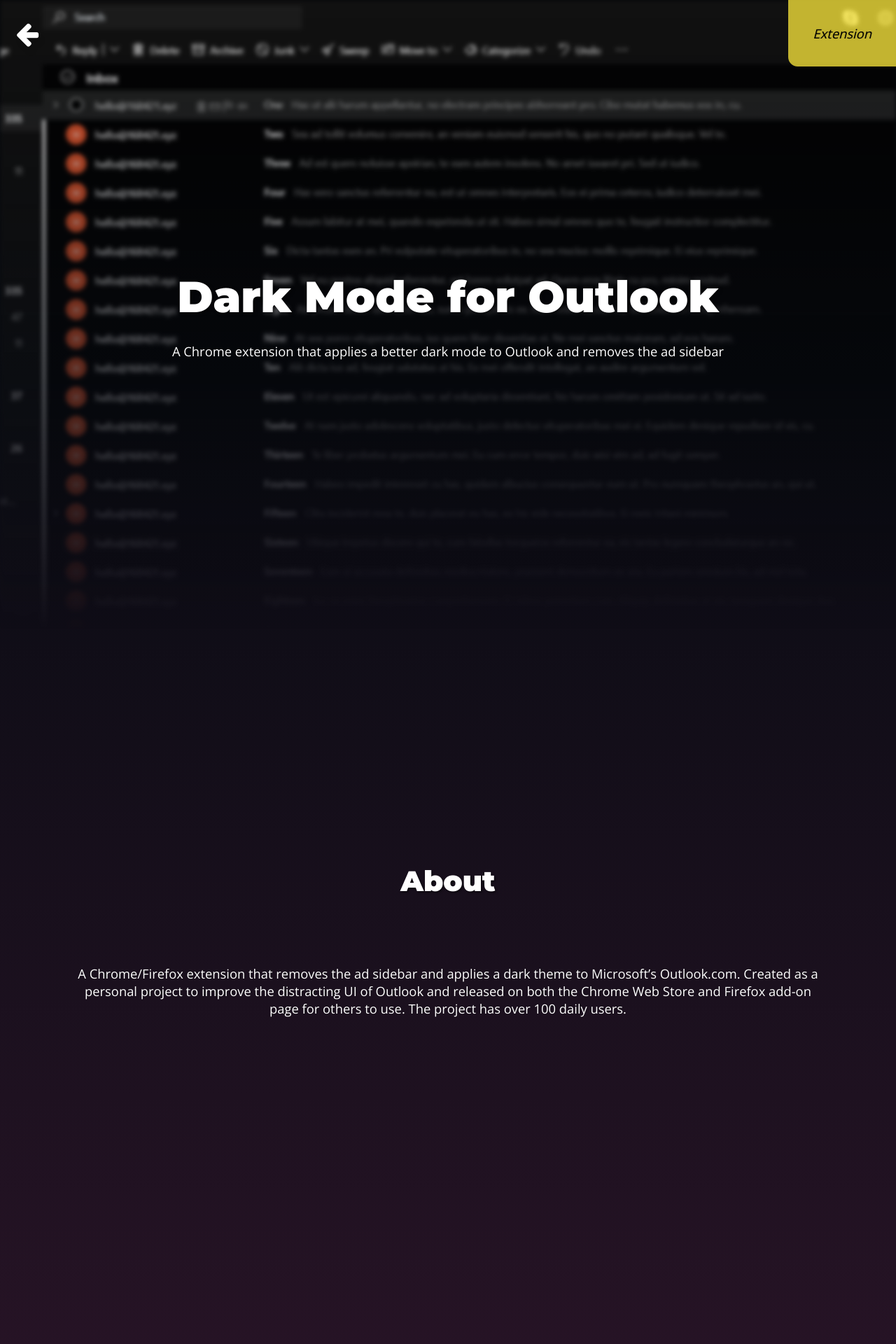
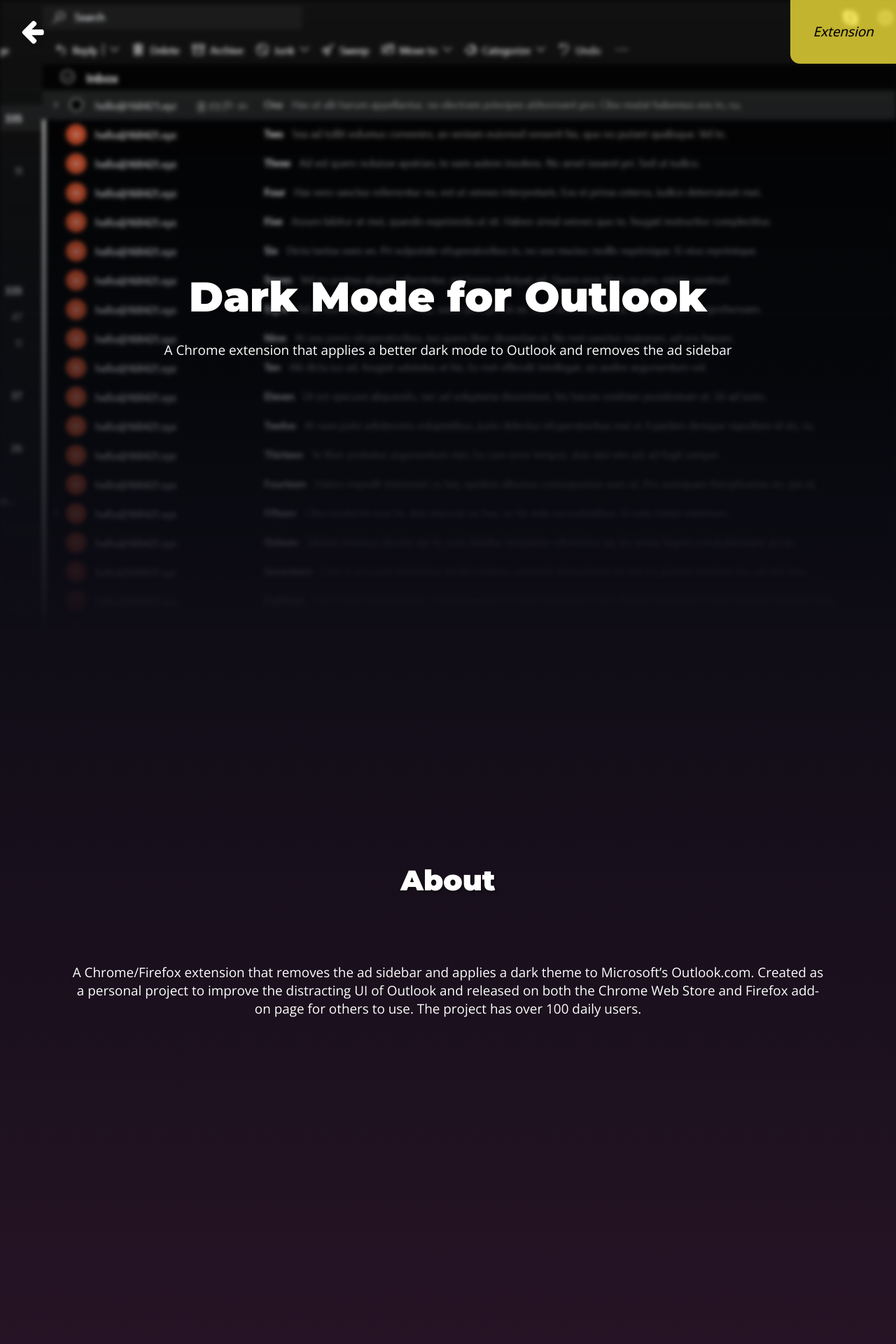
Before and after one commit to jerboa88/jerboa88.github.io, a Jekyll site: the page built from _projects/dark-mode-for-outlook.md, in a window 1280 px wide. Shown: the top 1920 px of the page at 70% size. Built offline with Jekyll 4.4.1, drawn with Linux system fonts in a browser that asks for light colours; some web fonts are replaced.

Commit message:
Description changes. Various formatting tweaks

```diff
--- a/_includes/link_buttons.html
+++ b/_includes/link_buttons.html
@@ -5,6 +5,10 @@
 
 {% if page.linkedin_link %}
 	<a href="{{ page.linkedin_link }}" class="icon-linkedin-square" rel="external" target="_blank"></a>
+{% endif %}
+
+{% if page.visit_link %}
+	<a href="{{ page.visit_link }}" class="icon-globe" rel="external" target="_blank"></a>
 {% endif %}
 
 {% if page.github_link %}
@@ -22,8 +26,4 @@
 {% if page.edge_link %}
 	<a href="{{ page.edge_link }}" class="icon-edge" rel="external" target="_blank"></a>
 {% endif %}
-
-{% if page.visit_link %}
-	<a href="{{ page.visit_link }}" class="icon-globe" rel="external" target="_blank"></a>
-{% endif %}
 </nav>
--- a/_layouts/project_page.html
+++ b/_layouts/project_page.html
@@ -6,8 +6,11 @@ layout: scrolling_page
 <div class="background project-image" style="background-image: url('{{ site.image_path }}/{{ page.image | default: 'unknown.png' }}')"></div>
 
 <header>
-	<a href="/#projects" class="back-button icon-arrow-left"></a>
-	<div class="project-type {{ page.category | default: 'unknown' }}"><p>{{ page.type | default: 'Unknown' }}</p></div>
+	<div class="project-header">
+		<a href="/#projects" class="back-button icon-arrow-left"></a>
+		<div class="project-type {{ page.category | default: 'unknown' }}"><p>{{ page.type | default: 'Unknown' }}</p></div>
+	</div>
+
 	<h1>{{- page.title -}}</h1>
 	<p>{{- page.description -}}</p>
 </header>
--- a/css/style.css
+++ b/css/style.css
@@ -1,34 +1,47 @@
 :root {
-	--bg-color: #040609;
-	--text-color: #fff;
-	--alt-text-color: #000;
-	--project-bg-color: #252525;
-	--selection-color: rgba(255, 34, 17, 0.8);
-	--heart-color: rgba(255, 34, 17, 1);
-	--text-shadow: .04em .04em .07em rgba(0,0,0,.5);
-	--text-shadow2: .02em .02em .05em rgba(0,0,0,.4);
-	--box-shadow: .1em .1em .2em rgba(0,0,0,.3);
-	--box-shadow2: .1em .1em .2em rgba(0,0,0,.1);
-	--box-shadow2-hover: .1em calc(.1em + var(--wiggle-amount-down)) .2em rgba(0,0,0,.1);
-	--img-blur-radius: .25em;
-	--down-button-size: 6vh;
-	--page-margin: 8vw;
-	--header-font-size: 2.3em;
-	--icon-font-size: 1.7em;
-	--font-size: .68em;
-	--small-font-size: .4em;
-	--extra-small-font-size: .25em;
-	--wiggle-amount-up: -.2em;
-	--wiggle-amount-down: .1em;
-	--project-type-padding: .6em;
+	/* Colors */
+	--bgColor: #040609;
+	--textColor: #fff;
+	--altTextColor: #000;
+	--projectBgColor: #252525;
+	--selectionColor: rgba(255,34,17,.8);
+	--heartColor: rgba(255,34,17,1);
+	--partialTransparency: rgba(0, 0, 0, .2);
+
+	/* Shadows */
+	--textShadow: .04em .04em .07em rgba(0,0,0,.5);
+	--textShadow2: .02em .02em .05em rgba(0,0,0,.4);
+	--boxShadow: .1em .1em .2em rgba(0,0,0,.3);
+	--boxShadow2: .1em .1em .2em rgba(0,0,0,.1);
+	--boxShadow2Hover: .1em calc(.1em + var(--wiggle-amount-down)) .2em rgba(0,0,0,.1);
+
+	/* Font Families */
+	--headerFont: 'Montserrat', Impact, Helvetica, sans-serif;
+	--defaultFont: 'Open Sans', 'Calibri', 'Trebuchet MS', sans-serif;
+
+	/* Font Sizes */
+	--fontScaleFactor: 2.75vh; /* For desktop browsers. Scale factor for mobile is set later */
+	--headerFontSize: 2.2em;
+	--iconFontSize: 1.7em;
+	--fontSize: .7em;
+	--smallFontSize: .4em;
+	--extraSmallFontSize: .3em;
+
+	/* Other */
+	--imgBlurRadius: .25em;
+	--downButtonSize: 6vh;
+	--pageMargin: 8vw;
+	--wiggleAmountUp: -.2em;
+	--wiggleAmountDown: .1em;
+	--projectTypePadding: .6em;
 }
 
 ::-moz-selection {
-	background: var(--selection-color);
+	background: var(--selectionColor);
 }
 
 ::selection {
-	background: var(--selection-color);
+	background: var(--selectionColor);
 }
 
 @media screen and (prefers-reduced-motion: no-preference) {
@@ -75,23 +88,12 @@
 		-ms-grid-column-span: 2;
 		grid-column: span 2;
 	}
-
-	header, .full-height {
-		height: 100vh;
-	}
 }
 
 @media (max-width: 690px) {
 	.project-container {
 		-ms-grid-columns: 100%;
 		grid-template-columns: 100%;
-	}
-
-	header, .full-height {
-		/* height: -moz-available;
-		height: -webkit-fill-available;
-		height: fill-available; */
-		height: 100vh;
 	}
 }
 
@@ -101,11 +103,15 @@
 }
 
 .project-type {
-	font-size: .7em;
+	font-size: var(--fontSize);
 }
 
 /* For touch browsers */
 @media (hover: none) {
+	:root {
+		--fontScaleFactor: 3vh;
+	}
+
 	.icon-arrows-alt {
 		visibility: visible;
 	}
@@ -122,13 +128,13 @@ html, body {
 body {
 	width: 100%;
 	padding: 0;
-	background: var(--bg-color);
-	background: linear-gradient(180deg, var(--bg-color) 0%, #080b12 20%, #291427 75%, #3c1427 100%);
-	color: var(--text-color);
+	background: var(--bgColor);
+	background: linear-gradient(180deg, var(--bgColor) 0%, #080b12 20%, #291427 75%, #3c1427 100%);
+	color: var(--textColor);
 	text-align: center;
-	font-family: 'Open Sans', 'Calibri', 'Trebuchet MS', sans-serif;
+	font-family: var(--defaultFont);
 	font-weight: lighter;
-	font-size: 3vh;
+	font-size: var(--fontScaleFactor);
 	overflow-x: hidden;
 }
 
@@ -138,7 +144,7 @@ body {
 	left: 0;
 	right: 0;
 	margin-top: 1vh;
-	font-size: var(--small-font-size);
+	font-size: var(--smallFontSize);
 }
 
 /* Star background */
@@ -169,6 +175,7 @@ body {
 header, .full-height {
 	display: -webkit-box;
 	display: flex;
+	height: 100vh;
 	-webkit-box-orient: vertical;
 	-webkit-box-direction: normal;
 					flex-direction: column;
@@ -185,8 +192,8 @@ footer {
 	-webkit-box-pack: justify;
 					justify-content: space-between;
 	bottom: 0;
-	font-size: var(--font-size);
-	background: rgba(0,0,0,.4);
+	background: var(--partialTransparency);
+	font-size: var(--fontSize);
 }
 
 .full-height > footer {
@@ -204,12 +211,16 @@ footer > * {
 }
 
 header > p, header > h1, footer > p, footer > h2, .full-height > * {
-	margin-left: var(--page-margin);
-	margin-right: var(--page-margin);
+	margin-left: var(--pageMargin);
+	margin-right: var(--pageMargin);
 }
 
 h1, section > h2, section > p {
 	margin: 0 0 3vh 0;
+}
+
+header > h1 {
+	/* margin-top: calc(var(--projectTypePadding) * -1); */
 }
 
 header > h1:hover {
@@ -218,12 +229,12 @@ header > h1:hover {
 }
 
 h1, h2 {
-	font-family: 'Montserrat', Impact, Helvetica, sans-serif;
-	text-shadow: var(--text-shadow);
+	font-family: var(--headerFont);
+	text-shadow: var(--textShadow);
 }
 
 h1 {
-	font-size: var(--header-font-size);
+	font-size: var(--headerFontSize);
 	-webkit-transition: -webkit-transform .5s;
 	transition: -webkit-transform .5s;
 	transition: transform .5s;
@@ -237,16 +248,16 @@ h2 {
 }
 
 h4 {
-	font-family: 'Open Sans', 'Calibri', 'Trebuchet MS', sans-serif;
+	font-family: var(--defaultFont);
 	font-size: 1.3em;
 	font-weight: lighter;
-	text-shadow: var(--text-shadow);
+	text-shadow: var(--textShadow);
 }
 
 p {
 	margin: 0;
-	font-size: var(--font-size);
-	text-shadow: var(--text-shadow2);
+	font-size: var(--fontSize);
+	text-shadow: var(--textShadow2);
 }
 
 .email:after {
@@ -254,11 +265,11 @@ p {
 }
 
 p > a:link {
-	border-bottom: 1px solid var(--text-color);
+	border-bottom: 1px solid var(--textColor);
 }
 
 a:link {
-	color: var(--text-color);
+	color: var(--textColor);
 	text-decoration: none;
 	transition: opacity .1s;
 }
@@ -278,9 +289,9 @@ a:visited {
 nav > a:link {
 	display: inline-block;
 	margin: .2em;
-	font-size: var(--icon-font-size);
+	font-size: var(--iconFontSize);
 	font-weight: bolder;
-	text-shadow: var(--box-shadow2);
+	text-shadow: var(--boxShadow2);
 	-webkit-transition: text-shadow .1s, -webkit-transform .1s;
 	transition: text-shadow .1s, -webkit-transform .1s;
 	transition: transform .1s, text-shadow .1s;
@@ -289,10 +300,10 @@ nav > a:link {
 
 nav > a:hover {
 	opacity: 1;
-	-webkit-transform: translateY(var(--wiggle-amount-up));
-					transform: translateY(var(--wiggle-amount-up));
-	text-shadow: var(--box-shadow2-hover), inset var(--box-shadow2-hover);
-	text-shadow: var(--box-shadow2-hover);
+	-webkit-transform: translateY(var(--wiggleAmountUp));
+					transform: translateY(var(--wiggleAmountUp));
+	text-shadow: var(--boxShadow2Hover), inset var(--boxShadow2Hover);
+	text-shadow: var(--boxShadow2Hover);
 }
 
 nav > a:active {
@@ -317,7 +328,7 @@ nav > a:active {
 }
 
 .project {
-	background-color: var(--project-bg-color);
+	background-color: var(--projectBgColor);
 	background-position: center;
 	background-repeat: no-repeat;
 	background-size: cover;
@@ -340,19 +351,23 @@ nav > a:active {
 	align-items: center;
 }
 
-header > .project-type {
+header > .project-header {
 	position: absolute;
 	top: 0;
-	right: 0;
-	font-size: 1em;
-	padding: 1.3em;
+	justify-content: space-between;
+	width: 100%;
+}
+
+header > .project-header > .project-type {
+	font-size: inherit;
+	padding: calc(var(--projectTypePadding) * 2);
 }
 
 .project-type {
 	width: -webkit-max-content;
 	width: -moz-max-content;
 	width: max-content;
-	padding: var(--project-type-padding);
+	padding: var(--projectTypePadding);
 	font-style: italic;
 	border-radius: 0 0 0 .5em;
 }
@@ -361,7 +376,7 @@ header > .project-type {
 	height: 100%;
 	-webkit-transition: background .5s;
 	transition: background .5s;
-	background: rgba(0,0,0,.2);
+	background: var(--partialTransparency);
 }
 
 h4, .project-text > a {
@@ -377,7 +392,7 @@ h4, .project-text > a {
 }
 
 .project-text > h4 {
-	margin: calc(var(--project-type-padding) * -3) 2em 0 2em;
+	margin: calc(var(--projectTypePadding) * -3) 2em 0 2em;
 }
 
 .project-text > a {
@@ -390,7 +405,7 @@ h4, .project-text > a {
 }
 
 .project > a > p {
-	padding-top: .6em;
+	padding-top: var(--projectTypePadding);
 }
 
 .project:hover > div > .project-text > h4 {
@@ -416,37 +431,37 @@ h4, .project-text > a {
 /* Colors for different project types */
 .web, .web-h:hover {
 	background: rgba(255, 152, 0, .75);
-	color: var(--text-color);
+	color: var(--textColor);
 }
 
 .extension, .extension-h:hover {
 	background: rgba(255, 235, 59, .75);
-	color: var(--alt-text-color);
+	color: var(--altTextColor);
 }
 
 .python, .python-h:hover {
 	background: rgba(63, 81, 181, .75);
-	color: var(--text-color);
+	color: var(--textColor);
 }
 
 .c, .c-h:hover {
 	background: rgba(244, 67, 54, .75);
-	color: var(--text-color);
+	color: var(--textColor);
 }
 
 .node, .node-h:hover {
 	background: rgba(76, 175, 80, .75);
-	color: var(--text-color);
+	color: var(--textColor);
 }
 
 .blender, .blender-h:hover {
 	background: rgba(156, 39, 176, .5);
-	color: var(--text-color);
+	color: var(--textColor);
 }
 
 .unknown, .unknown-h:hover {
 	background: rgba(51, 51, 51, .5);
-	color: var(--text-color);
+	color: var(--textColor);
 }
 
 
@@ -483,7 +498,7 @@ h4, .project-text > a {
 
 .icon-heart {
 	font-size: inherit;
-	color: var(--heart-color);
+	color: var(--heartColor);
 }
 .icon-heart:before {
   content: "\e908";
@@ -492,7 +507,7 @@ h4, .project-text > a {
 	left: 0;
 	bottom: 0;
 	font-size: 1.1em;
-	padding-left: var(--project-type-padding);
+	padding-left: var(--projectTypePadding);
 	opacity: 0;
 }
 .icon-arrows-alt:before {
@@ -514,24 +529,20 @@ h4, .project-text > a {
   content: "\e905";
 }
 .icon-arrow-left.back-button {
-	position: absolute;
-	top: 0;
-	left: 0;
-	padding: 1em;
-	padding: .8em;
+	padding: 0 0 0 .8em;
 	font-size: 1.4em;
-	text-shadow: var(--box-shadow2);
-	-webkit-transition: text-shadow .1s, -webkit-transform .1s;
-	transition: text-shadow .1s, -webkit-transform .1s;
-	transition: transform .1s, text-shadow .1s;
-	transition: transform .1s, text-shadow .1s, -webkit-transform .1s;
+	text-shadow: var(--boxShadow2);
+	-webkit-transition: textShadow .1s, -webkit-transform .1s;
+	transition: textShadow .1s, -webkit-transform .1s;
+	transition: transform .1s, textShadow .1s;
+	transition: transform .1s, textShadow .1s, -webkit-transform .1s;
 }
 .icon-arrow-left.back-button:hover {
 	opacity: 1;
-	-webkit-transform: translateX(var(--wiggle-amount-up));
-					transform: translateX(var(--wiggle-amount-up));
-	text-shadow: var(--box-shadow2-hover), inset var(--box-shadow2-hover);
-	text-shadow: var(--box-shadow2-hover);
+	-webkit-transform: translateX(var(--wiggleAmountUp));
+					transform: translateX(var(--wiggleAmountUp));
+	text-shadow: var(--boxShadow2Hover), inset var(--boxShadow2Hover);
+	text-shadow: var(--boxShadow2Hover);
 }
 .icon-arrow-left:before {
   content: "\e906";
@@ -553,11 +564,11 @@ h4, .project-text > a {
 	display: block;
 	margin-top: 1em;
 	padding: .5em;
-	font-family: 'Open Sans', 'Calibri', 'Trebuchet MS', sans-serif;
-	font-size: var(--extra-small-font-size);
+	font-family: var(--defaultFont);
+	font-size: var(--extraSmallFontSize);
 	font-weight: lighter;
-	text-shadow: var(--text-shadow);
-	background: rgba(0,0,0,.2);
+	text-shadow: var(--textShadow);
+	background: var(--partialTransparency);
 	border-radius: 1em;
 }
 .icon-instagram:after {
@@ -570,7 +581,7 @@ h4, .project-text > a {
 	content: "LinkedIn";
 }
 .icon-globe:after {
-  content: "Web";
+  content: "Visit";
 }
 .icon-chrome:after {
   content: "Chrome Web Store";
--- a/index.html
+++ b/index.html
@@ -43,7 +43,7 @@ github_link: https://github.com/jerboa88
 	<h2>My Work</h2>
 
 	<p>
-		I am interested in a wide variety of compute related topics including programming, design, audio production, and whatever else is currently piquing my curiosity. In terms of experience, I am well-rounded, with experience with frontend web technologies, backend development, cloud computing, and low level programming like Arduino and MIPS assembly.
+		I am interested in a wide variety of compute related topics including programming, design, audio production, and whatever else is currently piquing my curiosity. In terms of experience, I am well-rounded. I am familiar with frontend web technologies, backend development, cloud computing, and low-level programming like Arduino and MIPS assembly.
 	</p>
 	<p>
 		I have gained programming and theoretical knowledge from school and developed soft skills from my previous jobs, but I have also learned a lot from the various personal projects I have completed over the years. Being a creative individual with strong problem solving skills, I have never been scared of writing my own software to fix problems I face, or to make life more convenient. This has not only taught me new languages and technologies, but it has taught me important concepts from the open source community like documentation, continuous maintenance, and proper use of source control. I have put some of my favorite projects above to showcase this.
```
